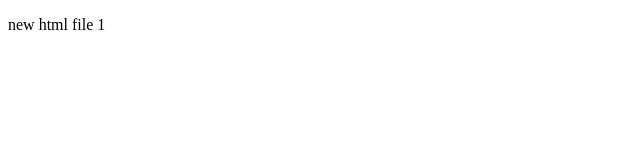
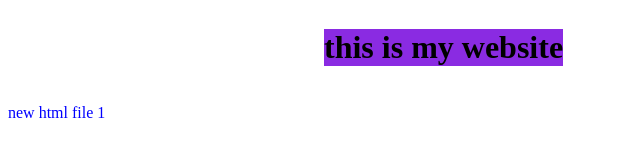
Before and after one commit to Rajuchoudhary11/Amazon, a plain HTML site: page index.html in a window 1280 px wide. Shown: the whole page, without its empty margins (0-640 px from the left). Drawn offline with Linux system fonts and the light colour scheme.

Commit message:
add css style

```diff
--- a/index.html
+++ b/index.html
@@ -4,9 +4,11 @@
     <meta charset="UTF-8">
     <meta name="viewport" content="width=device-width, initial-scale=1.0">
     <title>Document</title>
+    <link rel="stylesheet" href="/Amazon/style.css">
 </head>
 <body>
-    <p>new html file 1</p>
+    <h1 class="head">this is my website</h1>
+    <p >new html file 1</p>
 
 </body>
 </html>
--- /dev/null
+++ b/style.css
@@ -0,0 +1,9 @@
+p{
+    color: blue;
+}
+.head{
+    position: relative;
+    margin-left: 25%;
+    background-color: blueviolet;
+    display:inline-block;
+}
```
